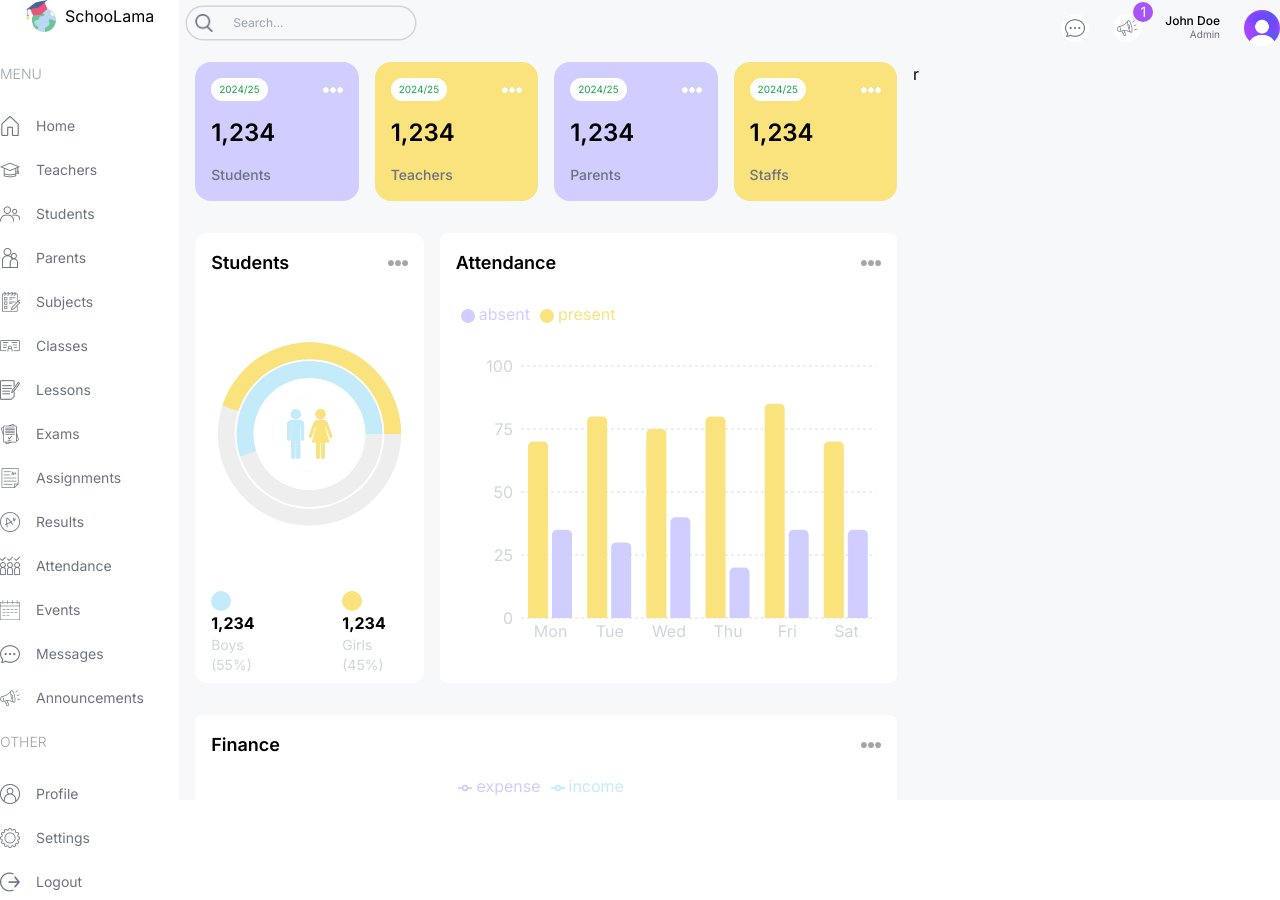
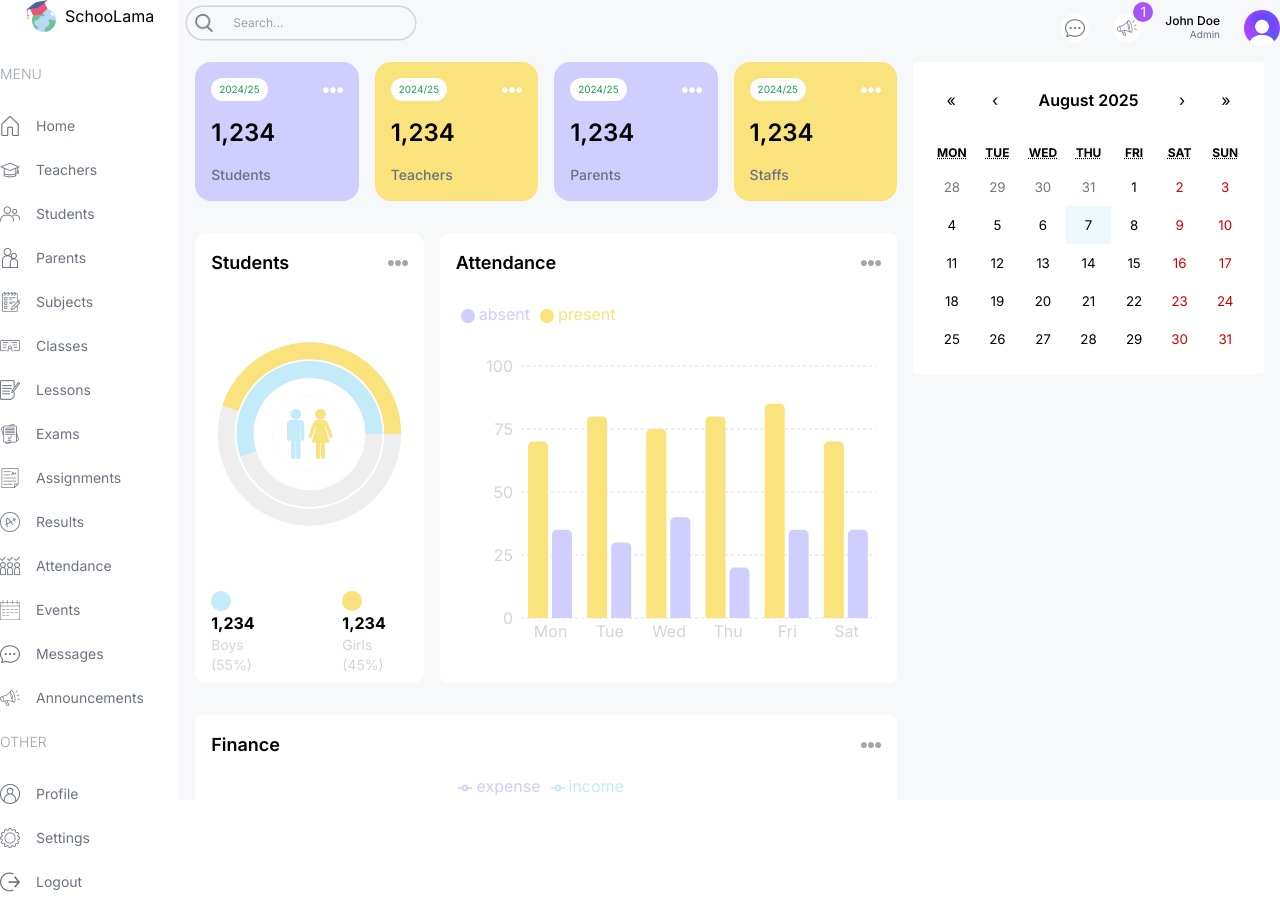
Before and after one commit to tvisha015/School-Management-System-next-js, a Next.js app: page /admin in a window 1280 px wide. Built offline with nearby package versions, Linux system fonts and the light colour scheme.

Commit message:
feat: add EventCalender component and integrate it into AdminPage layout

```diff
--- a/src/app/(dashboard)/admin/page.tsx
+++ b/src/app/(dashboard)/admin/page.tsx
@@ -1,5 +1,6 @@
 import AttendanceChart from '@/components/AttendanceChart'
 import CountChart from '@/components/CountChart'
+import EventCalender from '@/components/EventCalender'
 import FinanceChart from '@/components/FinanceChart'
 import UserCard from '@/components/UserCard'
 import React from 'react'
@@ -35,7 +36,9 @@
         <div className=''></div>
       </div>
       {/* RIGHT */}
-      <div className='w-full lg:w-1/3'>r</div>
+      <div className='w-full lg:w-1/3 flex flex-col gap-8'>
+        <EventCalender/>
+      </div>
     </div>
   )
 }
--- a/src/app/globals.css
+++ b/src/app/globals.css
@@ -1,3 +1,23 @@
 @tailwind base;
 @tailwind components;
 @tailwind utilities;
+
+.react-calendar{
+    width: 100% !important;
+    border: none !important;
+    font-family: "Inter", sans-serif !important;
+}
+.react-calendar__tile--active {
+    background: #EDF9FD !important;
+    color: black !important;
+}
+.react-calendar__tile--now {
+    background: #EDF9FD !important;
+}
+.react-calendar__tile:enabled:hover, .react-calendar__tile:enabled:focus {
+    background-color: #FEFCE8 !important;
+}
+span.react-calendar__navigation__label__labelText.react-calendar__navigation__label__labelText--from {
+    font-size: 16px !important;
+    font-weight: 600 !important;
+}
--- /dev/null
+++ b/src/components/EventCalender.tsx
@@ -0,0 +1,18 @@
+"use client";
+import { useState } from "react";
+import Calendar from 'react-calendar';
+import 'react-calendar/dist/Calendar.css';
+type ValuePiece = Date | null;
+type Value = ValuePiece | [ValuePiece, ValuePiece];
+
+const EventCalender = () => {
+      const [value, onChange] = useState<Value>(new Date());
+
+  return (
+    <div className="bg-white p-4 rounded">
+        <Calendar onChange={onChange} value={value} />
+    </div>
+  )
+}
+
+export default EventCalender
```
